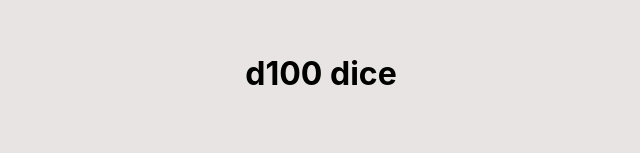
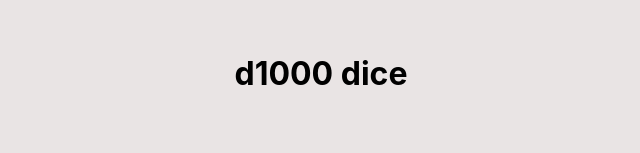
Before and after one commit to Coutnwessex/d10, a plain HTML site: page index.html in a window 1280 px wide. Shown: the part 104-257 px from the top of the page, without its empty margins (319-959 px from the left). Drawn offline with Linux system fonts and the light colour scheme.

Commit message:
Update index.html

```diff
--- a/index.html
+++ b/index.html
@@ -9,7 +9,7 @@
 <body>
     <main>
         <div class="container">
-            <h1>d100 dice</h1>
+            <h1>d1000 dice</h1>
             <div class="dice">
             <div id="value1" class="value-style">0</div>
             <div id="value2" class="value-style">0</div>
```
